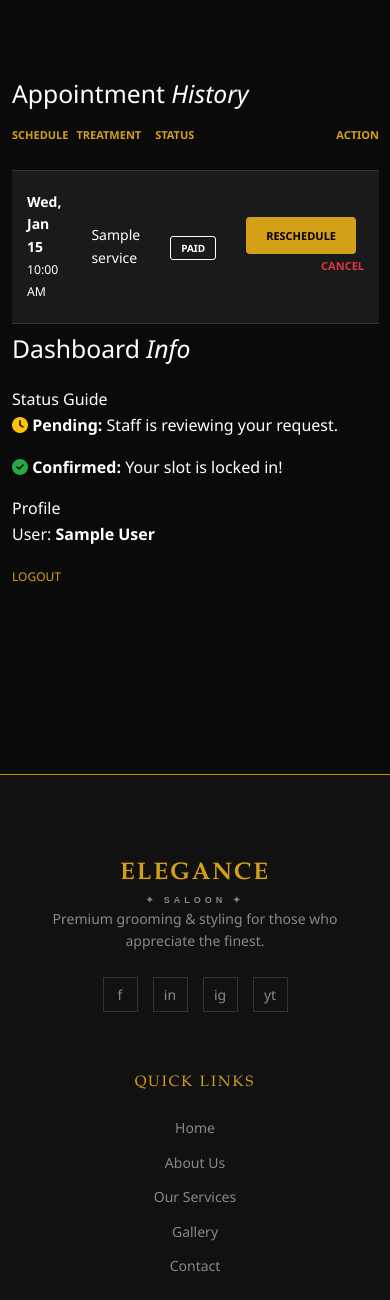
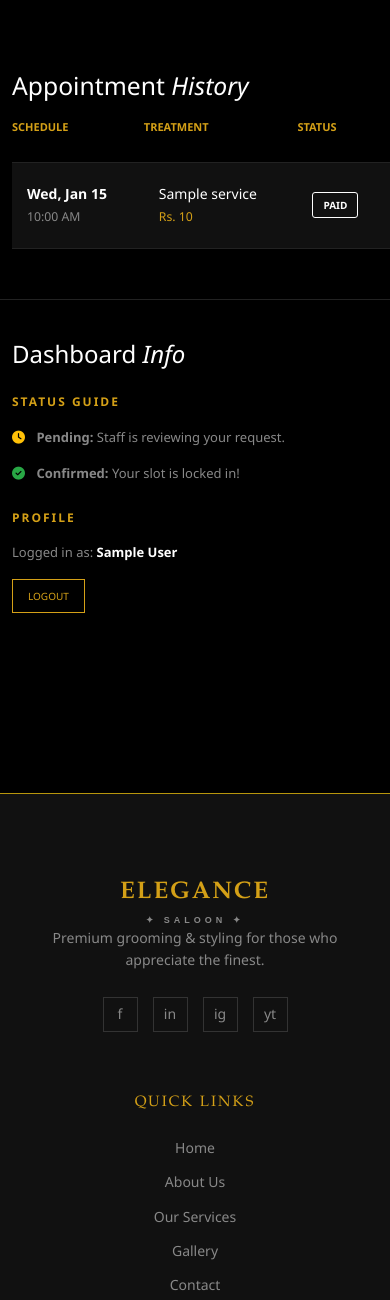
Before and after one commit to subhanshahid1/Elegance-Saloon-Management-e-project, a PHP site: page /elegance-saloon-management-e-project/appointment_history.php in a window 390 px wide. Shown: the part 327-1627 px from the top of the page. Run offline with PHP 8.4, Linux system fonts and the light colour scheme; the visitor is signed in with stand-in values (Sample User, id 1); tables that the repository leaves empty or names only in its code hold one stand-in row (values such as "Sample post").

Commit message:
Fixed Ui errors now booking/appointment is all set

```diff
--- a/appointment_history.php
+++ b/appointment_history.php
@@ -1,11 +1,14 @@
 <?php
 require_once 'includes/db.php';
-if (!isset($_SESSION['user_id'])) { header("Location: login.php"); exit(); }
+if (!isset($_SESSION['user_id'])) {
+    header("Location: login.php");
+    exit();
+}
 
 $client_id = $_SESSION['user_id'];
 
 // Handling Cancellation request
-if(isset($_GET['cancel_id'])) {
+if (isset($_GET['cancel_id'])) {
     $c_id = intval($_GET['cancel_id']);
     $conn->query("UPDATE appointments SET status = 'cancelled' WHERE id = $c_id AND client_id = $client_id");
     header("Location: appointment_history.php?msg=cancelled");
@@ -22,6 +25,7 @@ $res = mysqli_query($conn, $query);
 ?>
 <!DOCTYPE html>
 <html lang="en">
+
 <head>
     <meta charset="UTF-8">
     <meta name="viewport" content="width=device-width, initial-scale=1.0">
@@ -30,41 +34,158 @@ $res = mysqli_query($conn, $query);
     <link rel="stylesheet" href="assets/css/style.css">
     <link href="https://cdnjs.cloudflare.com/ajax/libs/font-awesome/6.5.0/css/all.min.css" rel="stylesheet">
     <style>
-        /* Keeping your original styles exactly */
-        html, body { max-width: 100%; overflow-x: hidden; }
-        .page-hero { background: linear-gradient(rgba(0,0,0,0.65), rgba(0,0,0,0.65)), url('https://images.unsplash.com/photo-1560066984-138dadb4c035?q=80&w=1600') center/cover no-repeat; padding: 90px 0 70px; text-align: center; }
-        .page-hero h1 { font-family: var(--font-primary); font-size: clamp(2.2rem, 6vw, 3.8rem); color: var(--primary-gold); text-transform: uppercase; letter-spacing: 6px; }
-        .history-section { padding: 80px 0; background: var(--bg-black); min-height: 80vh; }
-        .table-custom { color: #fff; width: 100%; font-size: 14px; border-collapse: separate; border-spacing: 0 10px; }
-        .table-custom td { padding: 20px 15px; background: var(--bg-card); border-top: 1px solid #333; border-bottom: 1px solid #333; vertical-align: middle; }
-        .status-badge { font-size: 10px; text-transform: uppercase; padding: 4px 10px; border-radius: 3px; border: 1px solid; font-weight: bold; }
-        .status-pending { color: #ffc107; border-color: #ffc107; }
-        .status-confirmed { color: #28a745; border-color: #28a745; }
-        .status-cancelled { color: #dc3545; border-color: #dc3545; }
-        .btn-gold-sm { background: var(--primary-gold); color: #000; font-size: 11px; font-weight: bold; text-transform: uppercase; padding: 10px 20px; text-decoration: none; border-radius: 4px; display: inline-block; transition: 0.3s; }
-        .btn-gold-sm:hover { background: #fff; transform: translateY(-2px); }
-        .text-cancel { color: #dc3545; font-size: 11px; text-transform: uppercase; text-decoration: none; font-weight: bold; }
+        html,
+        body {
+            max-width: 100%;
+            overflow-x: hidden;
+            background: #000;
+            color: #fff;
+        }
+
+        .page-hero {
+            background: linear-gradient(rgba(0, 0, 0, 0.65), rgba(0, 0, 0, 0.65)), url('https://images.unsplash.com/photo-1560066984-138dadb4c035?q=80&w=1600') center/cover no-repeat;
+            padding: 90px 0 70px;
+            text-align: center;
+        }
+
+        .page-hero h1 {
+            font-family: var(--font-primary);
+            font-size: clamp(2.2rem, 6vw, 3.8rem);
+            color: var(--primary-gold);
+            text-transform: uppercase;
+            letter-spacing: 6px;
+        }
+
+        .history-section {
+            padding: 80px 0;
+            background: #000;
+            min-height: 80vh;
+        }
+
+        /* Table Customization */
+        .table-custom {
+            color: #fff;
+            width: 100%;
+            font-size: 14px;
+            border-collapse: separate;
+            border-spacing: 0 10px;
+            min-width: 600px;
+            /* Ensures readable layout on small scroll */
+        }
+
+        .table-custom td {
+            padding: 20px 15px;
+            background: #111;
+            border-top: 1px solid #222;
+            border-bottom: 1px solid #222;
+            vertical-align: middle;
+            white-space: nowrap;
+        }
+
+        .table-custom th {
+            border: none !important;
+        }
+
+        .status-badge {
+            font-size: 10px;
+            text-transform: uppercase;
+            padding: 4px 10px;
+            border-radius: 3px;
+            border: 1px solid;
+            font-weight: bold;
+            display: inline-block;
+        }
+
+        .status-pending {
+            color: #ffc107;
+            border-color: #ffc107;
+        }
+
+        .status-confirmed {
+            color: #28a745;
+            border-color: #28a745;
+        }
+
+        .status-cancelled {
+            color: #dc3545;
+            border-color: #dc3545;
+        }
+
+        .status-completed {
+            color: #0dcaf0;
+            border-color: #0dcaf0;
+        }
+
+        .btn-gold-sm {
+            background: var(--primary-gold);
+            color: #000;
+            font-size: 11px;
+            font-weight: bold;
+            text-transform: uppercase;
+            padding: 10px 15px;
+            text-decoration: none;
+            border-radius: 2px;
+            display: inline-block;
+            transition: 0.3s;
+            border: none;
+        }
+
+        .btn-gold-sm:hover {
+            background: #fff;
+            transform: translateY(-2px);
+            color: #000;
+        }
+
+        .text-cancel {
+            color: #dc3545;
+            font-size: 11px;
+            text-transform: uppercase;
+            text-decoration: none;
+            font-weight: bold;
+            margin-left: 10px;
+        }
+
+        .text-cancel:hover {
+            color: #fff;
+        }
+
+        /* Responsive Fix for the divider */
+        @media (max-width: 768px) {
+            .divider-col {
+                border-left: none !important;
+                border-top: 1px solid #222;
+                padding-top: 40px;
+                margin-top: 40px;
+            }
+
+            .pe-md-5 {
+                padding-right: 0 !important;
+            }
+        }
     </style>
 </head>
+
 <body>
 
     <?php include('includes/header.php'); ?>
 
     <section class="page-hero">
         <h1>Account</h1>
-    <div class="breadcrumb-row">
-        <a href="index.php">Home</a> <span>›</span> <span>Appointments</span>
+        <div class="breadcrumb-row d-flex justify-content-center gap-2 text-uppercase" style="font-size:11px; letter-spacing: 1.5px;">
+            <a href="index.php" class="text-decoration-none" style="color:#666;">Home</a>
+            <span style="color:#444;">›</span>
+            <span style="color:var(--primary-gold);">Appointments</span>
         </div>
     </section>
 
     <section class="history-section">
         <div class="container">
-        <div class="row g-0">
+            <div class="row">
                 <div class="col-12 col-md-8 pe-md-5">
                     <h2 class="col-heading">Appointment <em>History</em></h2>
-                <?php if(isset($_GET['msg'])) echo "<p class='text-success small'>Action processed successfully.</p>"; ?>
+                    <?php if (isset($_GET['msg'])) echo "<p class='text-success small'>Action processed successfully.</p>"; ?>
 
-                <div class="table-responsive-custom">
+                    <div class="table-responsive">
                         <table class="table-custom">
                             <thead>
                                 <tr style="color:var(--primary-gold); font-size:11px; text-transform:uppercase;">
@@ -75,44 +196,51 @@ $res = mysqli_query($conn, $query);
                                 </tr>
                             </thead>
                             <tbody>
-                            <?php if(mysqli_num_rows($res) > 0): ?>
-                                <?php while($row = mysqli_fetch_assoc($res)): ?>
+                                <?php if (mysqli_num_rows($res) > 0): ?>
+                                    <?php while ($row = mysqli_fetch_assoc($res)): ?>
                                         <tr>
                                             <td>
                                                 <div style="font-weight: 600; color: #fff;"><?php echo date('D, M d', strtotime($row['apt_date'])); ?></div>
-                                        <small class=""><?php echo date('h:i A', strtotime($row['apt_time'])); ?></small>
+                                                <small style="color:#888;"><?php echo date('h:i A', strtotime($row['apt_time'])); ?></small>
                                             </td>
-                                    <td><?php echo $row['service_name']; ?></td>
+                                            <td>
+                                                <div style="color:#fff;"><?php echo $row['service_name']; ?></div>
+                                                <small style="color:var(--primary-gold);">Rs. <?php echo number_format($row['price']); ?></small>
+                                            </td>
                                             <td>
                                                 <span class="status-badge status-<?php echo $row['status']; ?>"><?php echo $row['status']; ?></span>
                                             </td>
                                             <td class="text-end">
-                                        <?php if($row['status'] != 'cancelled'): ?>
-                                            <a href="reschedule.php?id=<?php echo $row['id']; ?>" class="btn-gold-sm me-2">Reschedule</a>
+                                                <?php if ($row['status'] != 'cancelled' && $row['status'] != 'completed'): ?>
+                                                    <a href="reschedule.php?id=<?php echo $row['id']; ?>" class="btn-gold-sm">Reschedule</a>
                                                     <a href="appointment_history.php?cancel_id=<?php echo $row['id']; ?>" class="text-cancel" onclick="return confirm('Cancel this appointment?')">Cancel</a>
+                                                <?php else: ?>
+                                                    <span style="color:#444; font-size:11px; text-transform:uppercase;">No actions</span>
                                                 <?php endif; ?>
                                             </td>
                                         </tr>
                                     <?php endwhile; ?>
                                 <?php else: ?>
-                                <tr><td colspan="4" class="text-center py-5 text-muted">No appointments found.</td></tr>
+                                    <tr>
+                                        <td colspan="4" class="text-center py-5 text-muted">No appointments found.</td>
+                                    </tr>
                                 <?php endif; ?>
                             </tbody>
                         </table>
                     </div>
                 </div>
 
-            <div class="col-12 col-md-4 ps-md-5 info-col divider-col">
-                <h2 class="col-heading">Dashboard <em>Info</em></h2>
-                <div class="info-block mt-4">
-                    <div class="info-block-title">Status Guide</div>
-                    <p><i class="fa-solid fa-clock info-icon" style="color:#ffc107;"></i> <strong>Pending:</strong> Staff is reviewing your request.</p>
-                    <p><i class="fa-solid fa-check-circle info-icon" style="color:#28a745;"></i> <strong>Confirmed:</strong> Your slot is locked in!</p>
+                <div class="col-12 col-md-4 ps-md-5 info-col divider-col" style="border-left: 1px solid #222;">
+                    <h2 class="col-heading" style="font-size:1.5rem;">Dashboard <em>Info</em></h2>
+                    <div class="info-block mt-4 mb-4">
+                        <div class="info-block-title" style="color:var(--primary-gold); font-size:12px; letter-spacing:2px; font-weight:800; margin-bottom:15px;">STATUS GUIDE</div>
+                        <p style="font-size:13px; color:#888;"><i class="fa-solid fa-clock me-2" style="color:#ffc107;"></i> <strong>Pending:</strong> Staff is reviewing your request.</p>
+                        <p style="font-size:13px; color:#888;"><i class="fa-solid fa-check-circle me-2" style="color:#28a745;"></i> <strong>Confirmed:</strong> Your slot is locked in!</p>
                     </div>
                     <div class="info-block">
-                    <div class="info-block-title">Profile</div>
-                    <p>User: <strong><?php echo $_SESSION['user_name']; ?></strong></p>
-                    <a href="logout.php" style="color:var(--primary-gold); font-size:12px; text-decoration:none;">LOGOUT</a>
+                        <div class="info-block-title" style="color:var(--primary-gold); font-size:12px; letter-spacing:2px; font-weight:800; margin-bottom:15px;">PROFILE</div>
+                        <p style="font-size:13px; color:#888;">Logged in as: <strong style="color:#fff;"><?php echo $_SESSION['user_name']; ?></strong></p>
+                        <a href="logout.php" class="btn-outline-gold" style="padding: 8px 15px; font-size: 10px; border: 1px solid var(--primary-gold); color: var(--primary-gold); text-decoration: none; display: inline-block;">LOGOUT</a>
                     </div>
                 </div>
             </div>
@@ -120,5 +248,8 @@ $res = mysqli_query($conn, $query);
     </section>
 
     <?php include('includes/footer.php'); ?>
+    <script src="assets/js/bootstrap.bundle.min.js"></script>
+    <script src="assets/js/script.js"></script>
 </body>
+
 </html>
--- a/reschedule.php
+++ b/reschedule.php
@@ -71,7 +71,7 @@ $stylists = $conn->query("SELECT id, name FROM users WHERE role = 'stylist' AND
     <div class="container">
         <div class="res-container">
             <h2 class="mb-2" style="font-family: var(--font-primary); color: var(--primary-gold);">RESCHEDULE <em>EXPERIENCE</em></h2>
-            <p class="text-muted small mb-4">Update your preferred specialist, date, or time below.</p>
+            <p class="small mb-4">Update your preferred specialist, date, or time below.</p>
 
             <form id="resForm">
                 <input type="hidden" name="apt_id" value="<?= $apt_id ?>">
@@ -110,7 +110,7 @@ $stylists = $conn->query("SELECT id, name FROM users WHERE role = 'stylist' AND
                 </div>
 
                 <button type="submit" id="submitBtn" class="btn-gold">Update Appointment</button>
-                <a href="appointment_history.php" class="d-block text-center mt-4 small text-decoration-none text-muted">
+                <a href="appointment_history.php" class="d-block text-center mt-4 small text-decoration-none text-gold">
                     <i class="fa-solid fa-arrow-left me-1"></i> Cancel & Go Back
                 </a>
             </form>
```
Lines whose indentation alone changed are shown as unchanged.
